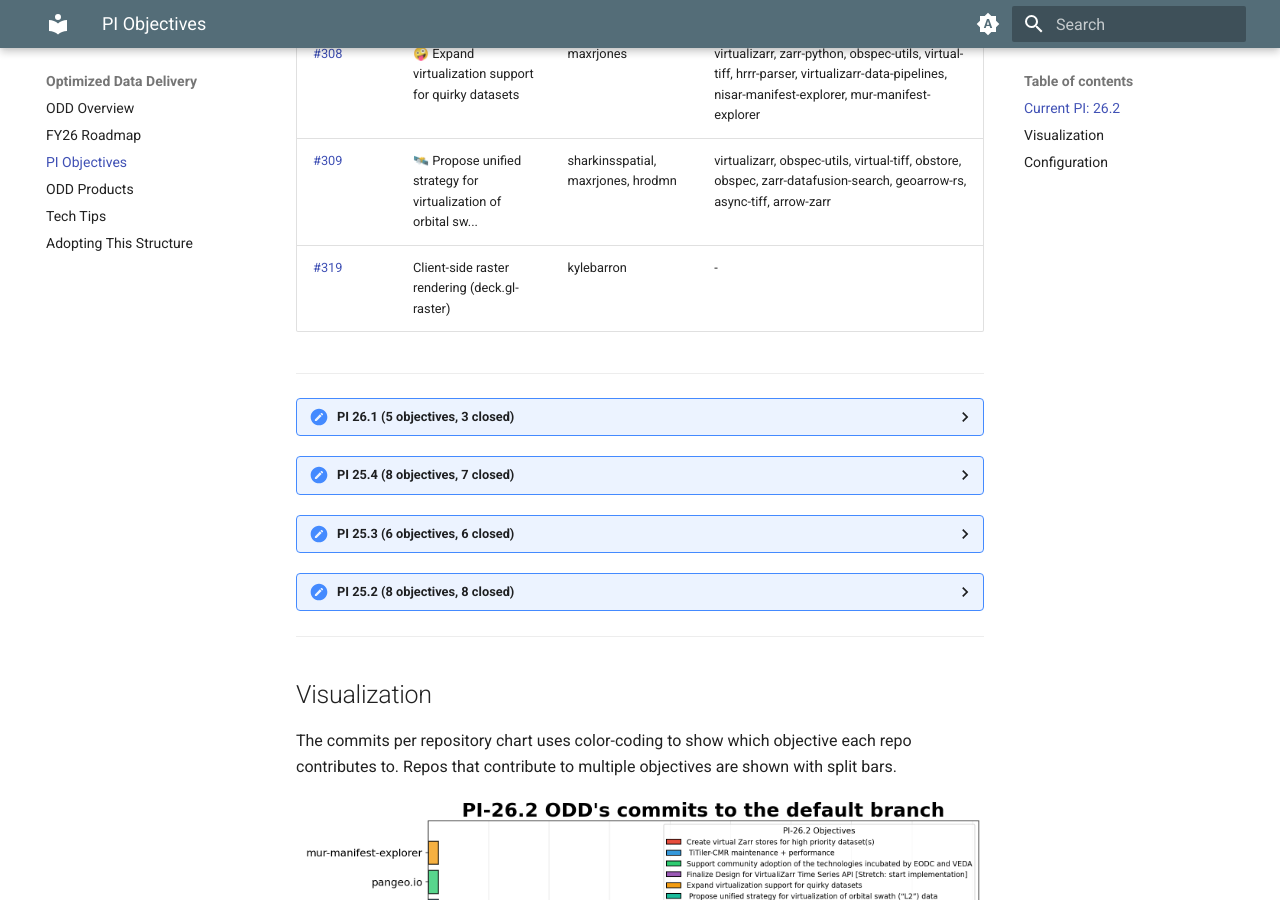
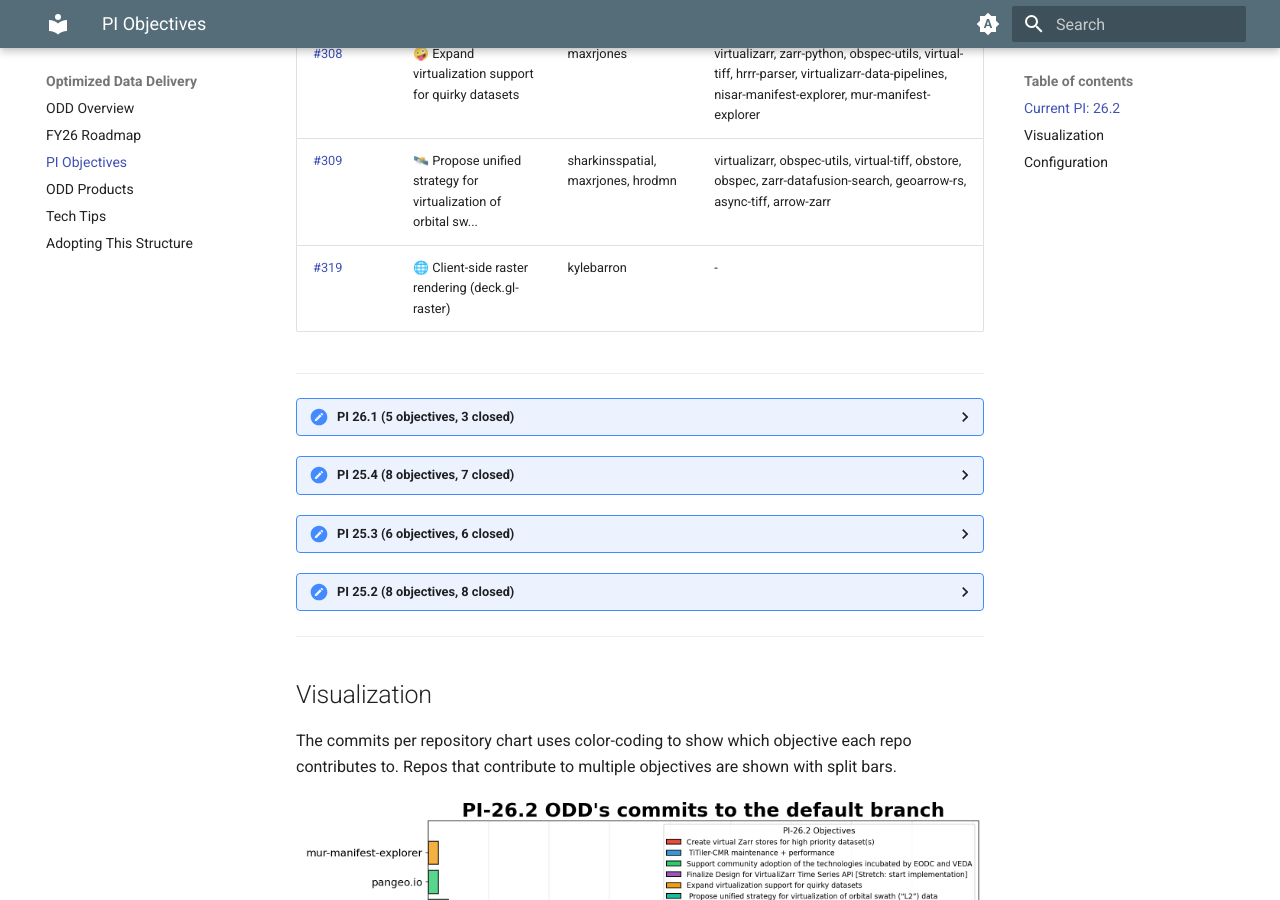
Before and after one commit to NASA-IMPACT/veda-odd, an MkDocs documentation site: the page built from docs/objectives.md, in a window 1280 px wide and 900 px high, scrolled down 723 px. Built offline with MkDocs 1.6.1 and Material for MkDocs 9.7.7, drawn with Linux system fonts in a browser that asks for light colours; the version menu is left out.

Commit message:
Update reports for 22072905367

```diff
--- a/docs/objectives.md
+++ b/docs/objectives.md
@@ -12,7 +12,7 @@ This page tracks quarterly objectives and their related repositories across Prog
 | [#307](https://github.com/NASA-IMPACT/veda-odd/issues/307) | 📈 Finalize Design for VirtualiZarr Time Series API [Stretch:... | hrodmn | titiler, titiler-lambda-layer, titiler-md-demo |
 | [#308](https://github.com/NASA-IMPACT/veda-odd/issues/308) | 🤪 Expand virtualization support for quirky datasets | maxrjones | virtualizarr, zarr-python, obspec-utils, virtual-tiff, hrrr-parser, virtualizarr-data-pipelines, nisar-manifest-explorer, mur-manifest-explorer |
 | [#309](https://github.com/NASA-IMPACT/veda-odd/issues/309) | 🛰️ Propose unified strategy for virtualization of orbital sw... | sharkinsspatial, maxrjones, hrodmn | virtualizarr, obspec-utils, virtual-tiff, obstore, obspec, zarr-datafusion-search, geoarrow-rs, async-tiff, arrow-zarr |
-| [#319](https://github.com/NASA-IMPACT/veda-odd/issues/319) | Client-side raster rendering (deck.gl-raster) | kylebarron | - |
+| [#319](https://github.com/NASA-IMPACT/veda-odd/issues/319) | 🌐 Client-side raster rendering (deck.gl-raster) | kylebarron | - |
 
 ---
 
```
Also changed, not shown: docs/images/pi-26.2.png, 1 other file.
